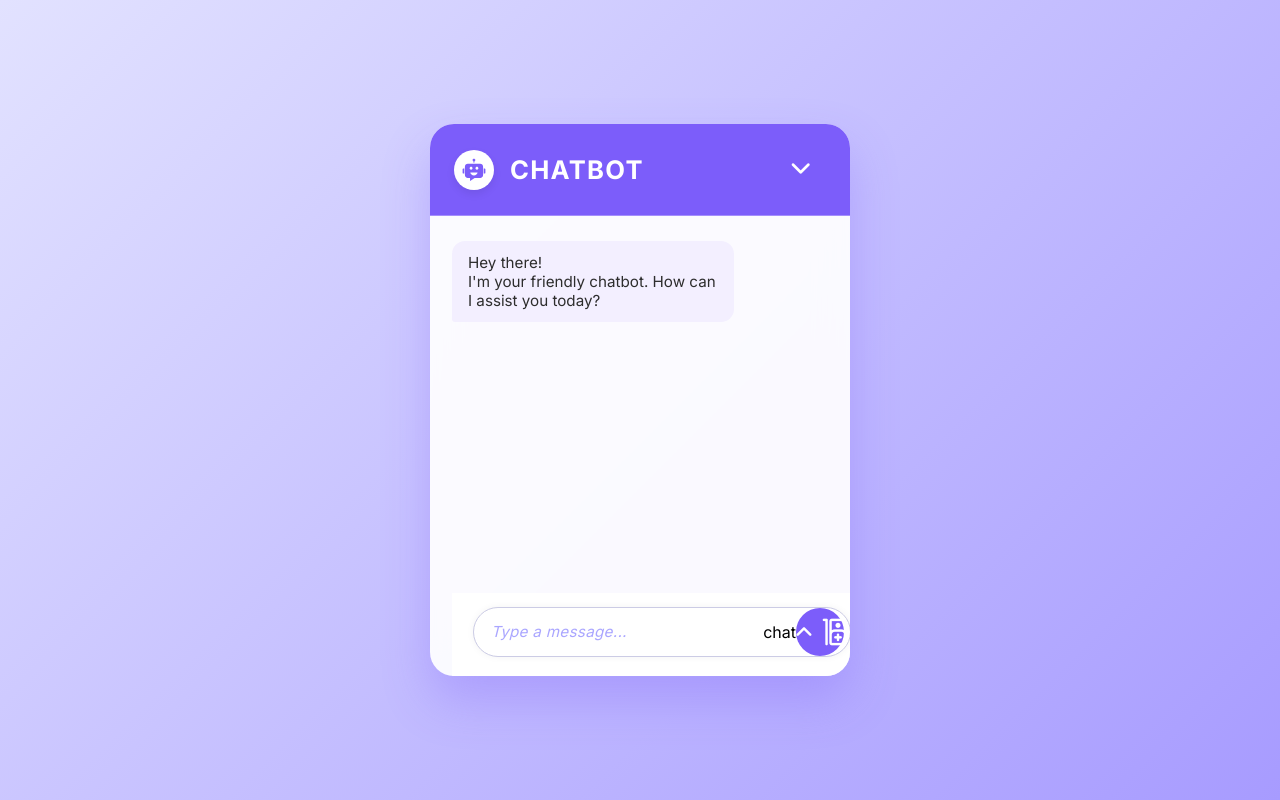
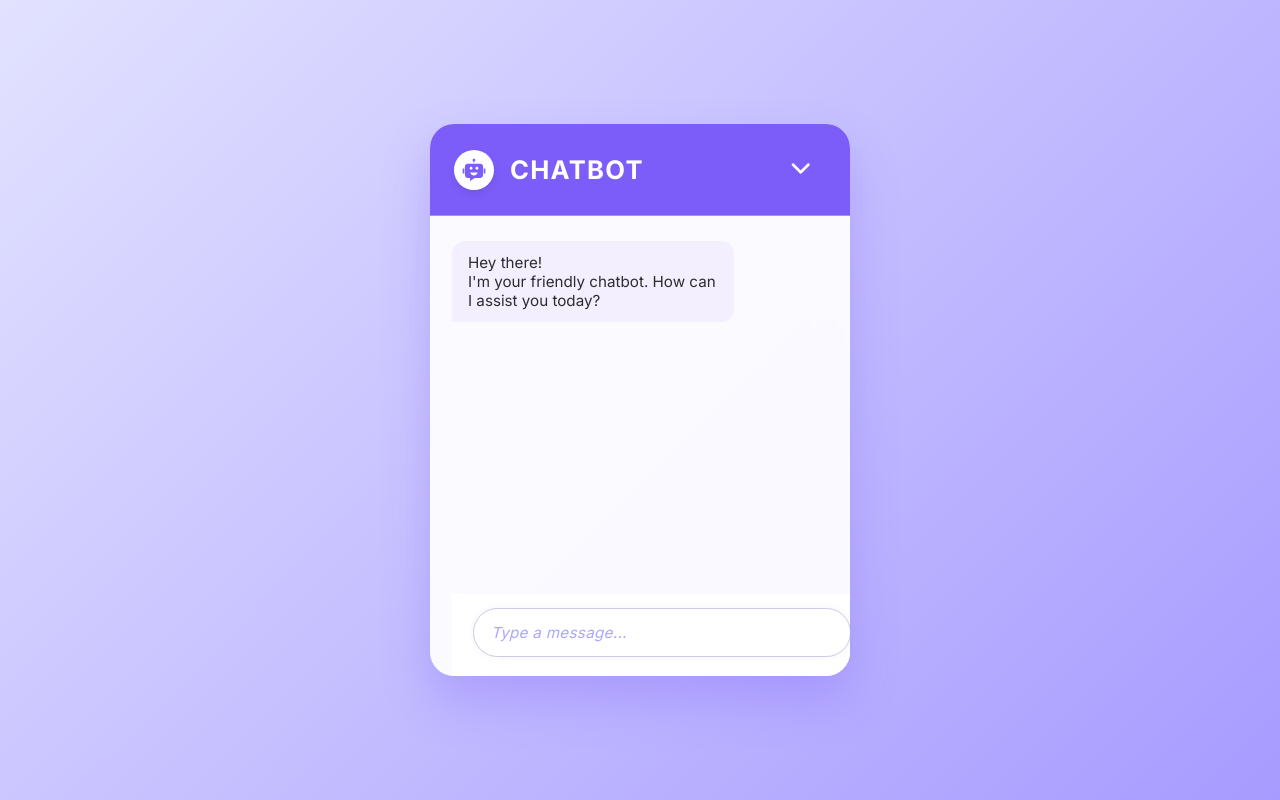
Before and after one commit to rebotilwe/chatbot, a React (Vite) app in the folder chatbot-app/: page / in a window 1280 px wide. Built offline with nearby package versions, Linux system fonts and the light colour scheme.

Commit message:
add setTimeout

```diff
--- a/chatbot-app/src/components/ChatForm.jsx
+++ b/chatbot-app/src/components/ChatForm.jsx
@@ -14,6 +14,7 @@ function ChatForm({ setChatHistory }) {
     ]);
 
     inputRef.current.value = '';
+    setTimeout(() => setChatHistory((history) =>[...history,{role:"model",text: "Thinking..."}]),600);
   };
 
   return (
@@ -24,14 +25,14 @@ function ChatForm({ setChatHistory }) {
         className="message-input"
         ref={inputRef}
         aria-label="Message input"
-      />chat
-      <button
+      />
+      {/* <button
         className="material-symbols-rounded"
         type="submit"
         aria-label="Send message"
       >
         keyboard_arrow_upward
-      </button>
+      </button> */}
     </form>
   );
 }
```
